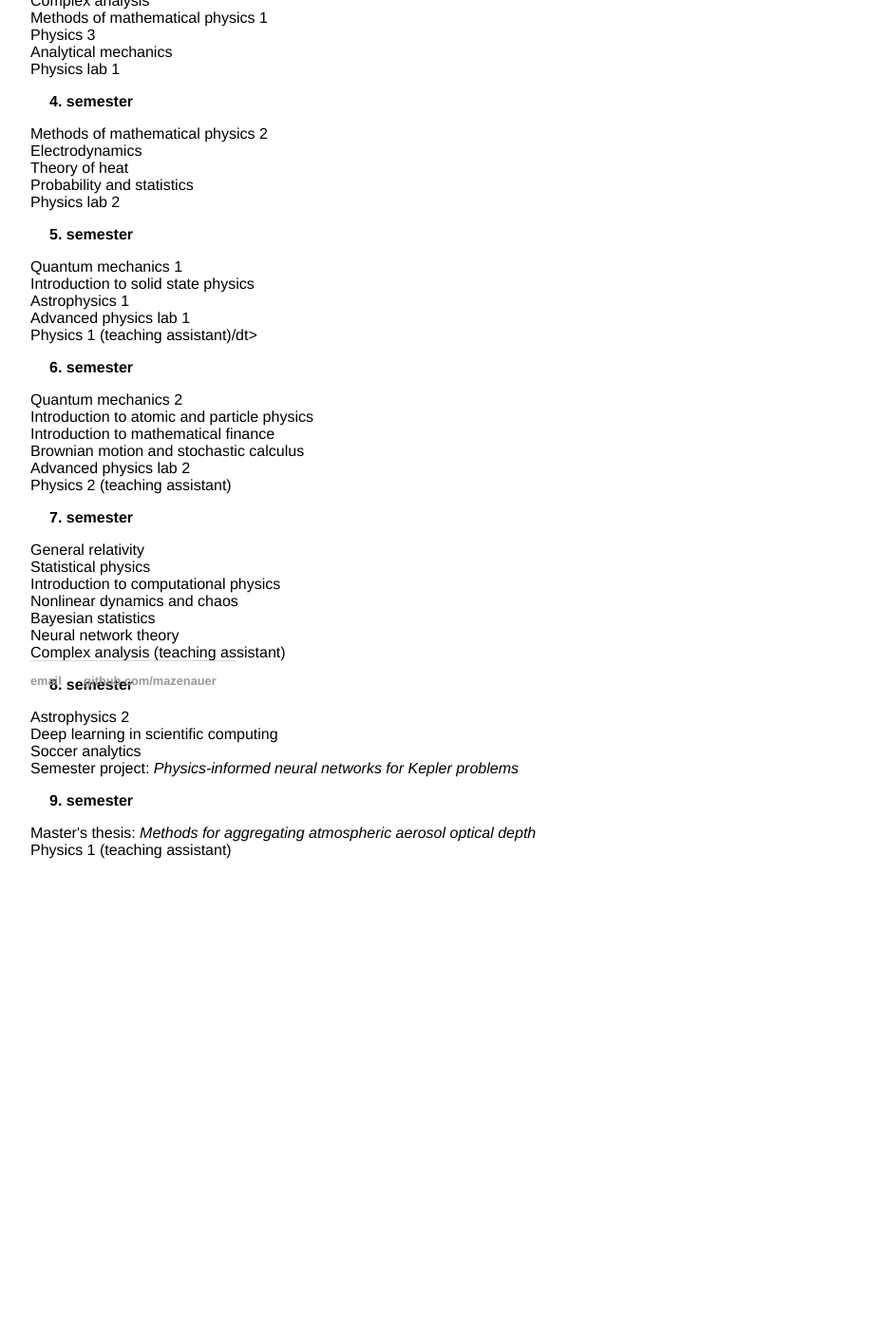
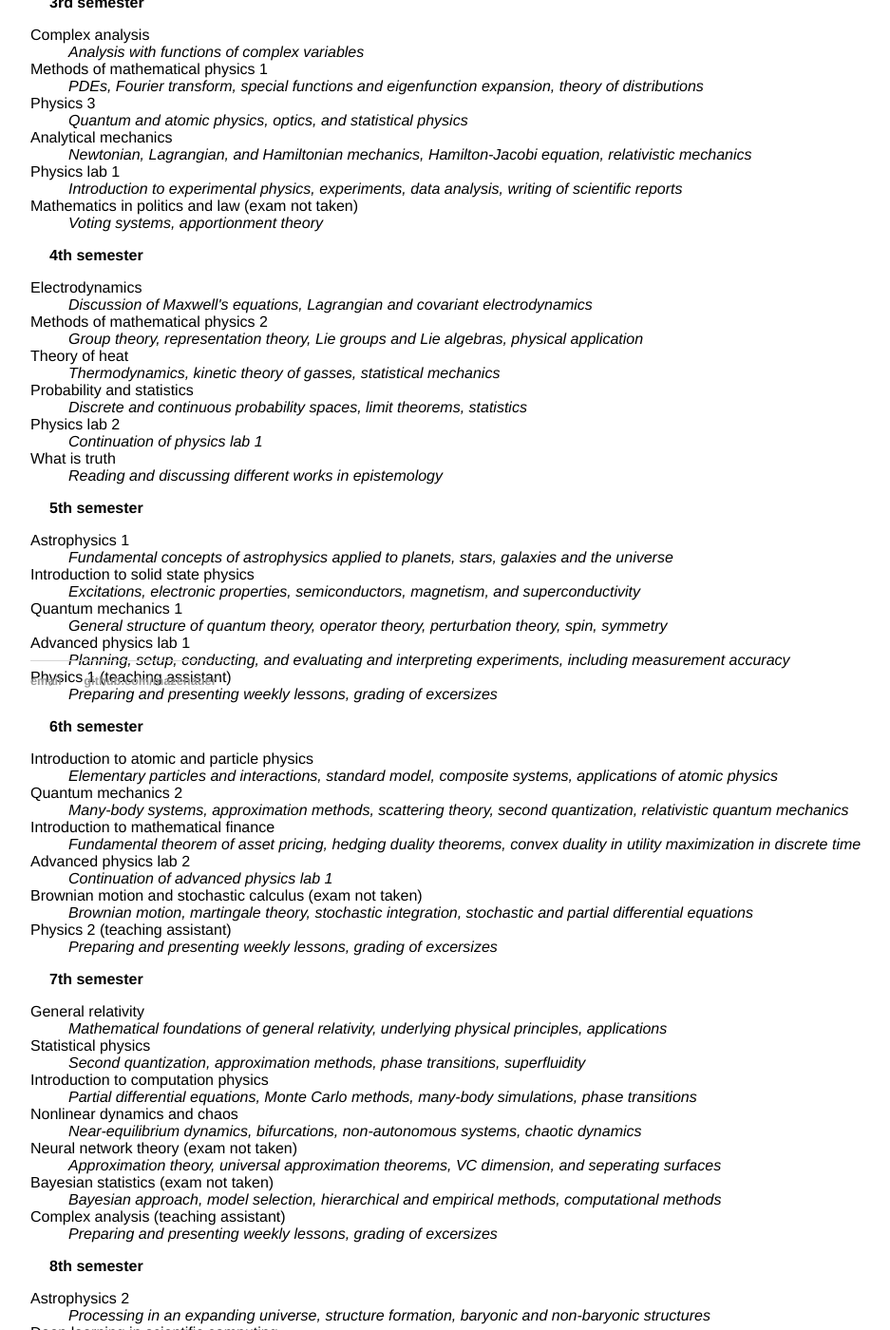
Before and after one commit to mazenauer/mazenauer.github.io, a Jekyll site: the page built from about/attendedLectures.html, in a window 1280 px wide and 1400 px high, scrolled down 663 px. Shown: the whole window at 95% size, without its empty margins (160-1097 px from the left). Built offline with Jekyll 4.4.1, drawn with Linux system fonts in a browser that asks for light colours; before the commit the page ends 1661 px from its top, so only the background shows below that; some of the changed text lies outside the part shown.

Commit message:
Added all lectures with description

```diff
--- a/about/attendedLectures.html
+++ b/about/attendedLectures.html
@@ -30,101 +31,113 @@ title: Attended lectures
           <dd>Electro- and magnetostatics, introduction to electrodynamics, special relativity</dd>
           <dt>Numerical methods for physics</dt>
           <dd>Linear algebra, regression, root finding, ODEs</dd>
+          <dt>Puzzles, paradoxes, and the foundations of thought</dt>
+          <dd>Logic and different logic systems, paradoxes and applications of game theory</dd>
         </dl>
       </li>
-	<li> 3. semester
+      <li> 3rd semester
         <dl>
           <dt>Complex analysis</dt>
-            <dd></dd>
+          <dd>Analysis with functions of complex variables</dd>
           <dt>Methods of mathematical physics 1</dt>
-            <dd></dd>
+          <dd>PDEs, Fourier transform, special functions and eigenfunction expansion, theory of distributions</dd>
           <dt>Physics 3</dt>
-            <dd></dd>
+          <dd>Quantum and atomic physics, optics, and statistical physics</dd>
           <dt>Analytical mechanics</dt>
-	    <dd></dd>
+          <dd>Newtonian, Lagrangian, and Hamiltonian mechanics, Hamilton-Jacobi equation, relativistic mechanics</dd>
           <dt>Physics lab 1</dt>
-            <dd></dd>
+          <dd>Introduction to experimental physics, experiments, data analysis, writing of scientific reports</dd>
+          <dt>Mathematics in politics and law (exam not taken)</dt>
+          <dd>Voting systems, apportionment theory</dd>
         </dl>
       </li>
-	<li> 4. semester
+      <li> 4th semester
         <dl>
+          <dt>Electrodynamics</dt>
+          <dd>Discussion of Maxwell's equations, Lagrangian and covariant electrodynamics</dd>
           <dt>Methods of mathematical physics 2</dt>
-            <dd></dd>
-	    <dt>Electrodynamics</dt>
-            <dd></dd>
+          <dd>Group theory, representation theory, Lie groups and Lie algebras, physical application</dd>
           <dt>Theory of heat</dt>
-            <dd></dd>
+          <dd>Thermodynamics, kinetic theory of gasses, statistical mechanics</dd>
           <dt>Probability and statistics</dt>
-	    <dd></dd>
+          <dd>Discrete and continuous probability spaces, limit theorems, statistics</dd>
           <dt>Physics lab 2</dt>
-            <dd></dd>
+          <dd>Continuation of physics lab 1</dd>
+          <dt>What is truth</dt>
+          <dd>Reading and discussing different works in epistemology</dd>
         </dl>
       </li>
-	<li> 5. semester
+      <li> 5th semester
         <dl>
+          <dt>Astrophysics 1</dt>
+          <dd>Fundamental concepts of astrophysics applied to planets, stars, galaxies and the universe</dd>
+          <dt>Introduction to solid state physics</dt>
+          <dd>Excitations, electronic properties, semiconductors, magnetism, and superconductivity</dd>
           <dt>Quantum mechanics 1</dt>
-            <dd></dd>
-	    <dt>Introduction to solid state physics</dt>
-            <dd></dd>
-	    <dt>Astrophysics 1</dt>
-            <dd></dd>
+          <dd>General structure of quantum theory, operator theory, perturbation theory, spin, symmetry</dd>
           <dt>Advanced physics lab 1</dt>
-	    <dd></dd>
-	    <dt>Physics 1 (teaching assistant)/dt>
-            <dd></dd>
+          <dd>Planning, setup, conducting, and evaluating and interpreting experiments, including measurement accuracy
+          </dd>
+          <dt>Physics 1 (teaching assistant)</dt>
+          <dd>Preparing and presenting weekly lessons, grading of excersizes</dd>
         </dl>
       </li>
-	<li> 6. semester
+      <li> 6th semester
         <dl>
+          <dt>Introduction to atomic and particle physics</dt>
+          <dd>Elementary particles and interactions, standard model, composite systems, applications of atomic physics
+          </dd>
           <dt>Quantum mechanics 2</dt>
-            <dd></dd>
-	    <dt>Introduction to atomic and particle physics</dt>
-            <dd></dd>
+          <dd>Many-body systems, approximation methods, scattering theory, second quantization, relativistic quantum
+            mechanics</dd>
           <dt>Introduction to mathematical finance</dt>
-            <dd></dd>
-	    <dt>Brownian motion and stochastic calculus</dt>
-	    <dd></dd>
+          <dd>Fundamental theorem of asset pricing, hedging duality theorems, convex duality in utility maximization in
+            discrete time</dd>
           <dt>Advanced physics lab 2</dt>
-            <dd></dd>
+          <dd>Continuation of advanced physics lab 1</dd>
+          <dt>Brownian motion and stochastic calculus (exam not taken)</dt>
+          <dd>Brownian motion, martingale theory, stochastic integration, stochastic and partial differential equations
+          </dd>
           <dt>Physics 2 (teaching assistant)</dt>
-            <dd></dd>
+          <dd>Preparing and presenting weekly lessons, grading of excersizes</dd>
         </dl>
       </li>
-	<li> 7. semester
+      <li> 7th semester
         <dl>
           <dt>General relativity</dt>
-            <dd></dd>
+          <dd>Mathematical foundations of general relativity, underlying physical principles, applications</dd>
           <dt>Statistical physics</dt>
-            <dd></dd>
-	    <dt>Introduction to computational physics</dt>
-            <dd></dd>
+          <dd>Second quantization, approximation methods, phase transitions, superfluidity</dd>
+          <dt>Introduction to computation physics</dt>
+          <dd>Partial differential equations, Monte Carlo methods, many-body simulations, phase transitions</dd>
           <dt>Nonlinear dynamics and chaos</dt>
-	    <dd></dd>
-	    <dt>Bayesian statistics</dt>
-            <dd></dd>
-	    <dt>Neural network theory</dt>
-            <dd></dd>
+          <dd>Near-equilibrium dynamics, bifurcations, non-autonomous systems, chaotic dynamics</dd>
+          <dt>Neural network theory (exam not taken)</dt>
+          <dd>Approximation theory, universal approximation theorems, VC dimension, and seperating surfaces</dd>
+          <dt>Bayesian statistics (exam not taken)</dt>
+          <dd>Bayesian approach, model selection, hierarchical and empirical methods, computational methods</dd>
           <dt>Complex analysis (teaching assistant)</dt>
-            <dd></dd>
+          <dd>Preparing and presenting weekly lessons, grading of excersizes</dd>
         </dl>
       </li>
-	<li> 8. semester
+      <li> 8th semester
         <dl>
           <dt>Astrophysics 2</dt>
-            <dd></dd>
+          <dd>Processing in an expanding universe, structure formation, baryonic and non-baryonic structures</dd>
           <dt>Deep learning in scientific computing</dt>
-            <dd></dd>
+          <dd>Design and implementation of algorithms, guarantees, applications in science and engineering</dd>
           <dt>Soccer analytics</dt>
-            <dd></dd>
-	    <dt>Semester project: <i>Physics-informed neural networks for Kepler problems</i></dt>
+          <dd>Analyzing soccer data for tactical decision-making</dd>
+          <dt>Semester thesis</dt>
+          <dd>Building and testing a physics-informed neural network to solve the Kepler problem</dd>
         </dl>
       </li>
-	<li> 9. semester
+      <li> 9th semester
         <dl>
-	    <dt>Master's thesis: <i>Methods for aggregating atmospheric aerosol optical depth</i></dt>
-            <dd></dd>
+          <dt>Master thesis</dt>
+          <dd>Assessing methods of aggregation for aerosol optical depth measurements</dd>
           <dt>Physics 1 (teaching assistant)</dt>
-            <dd></dd>
+          <dd>Preparing and presenting weekly lessons, grading of excersizes</dd>
         </dl>
       </li>
     </ul>
```
Also changed, not shown: other parts of about/attendedLectures.html (+3 -2 lines). Lines whose indentation alone changed are shown as unchanged.
